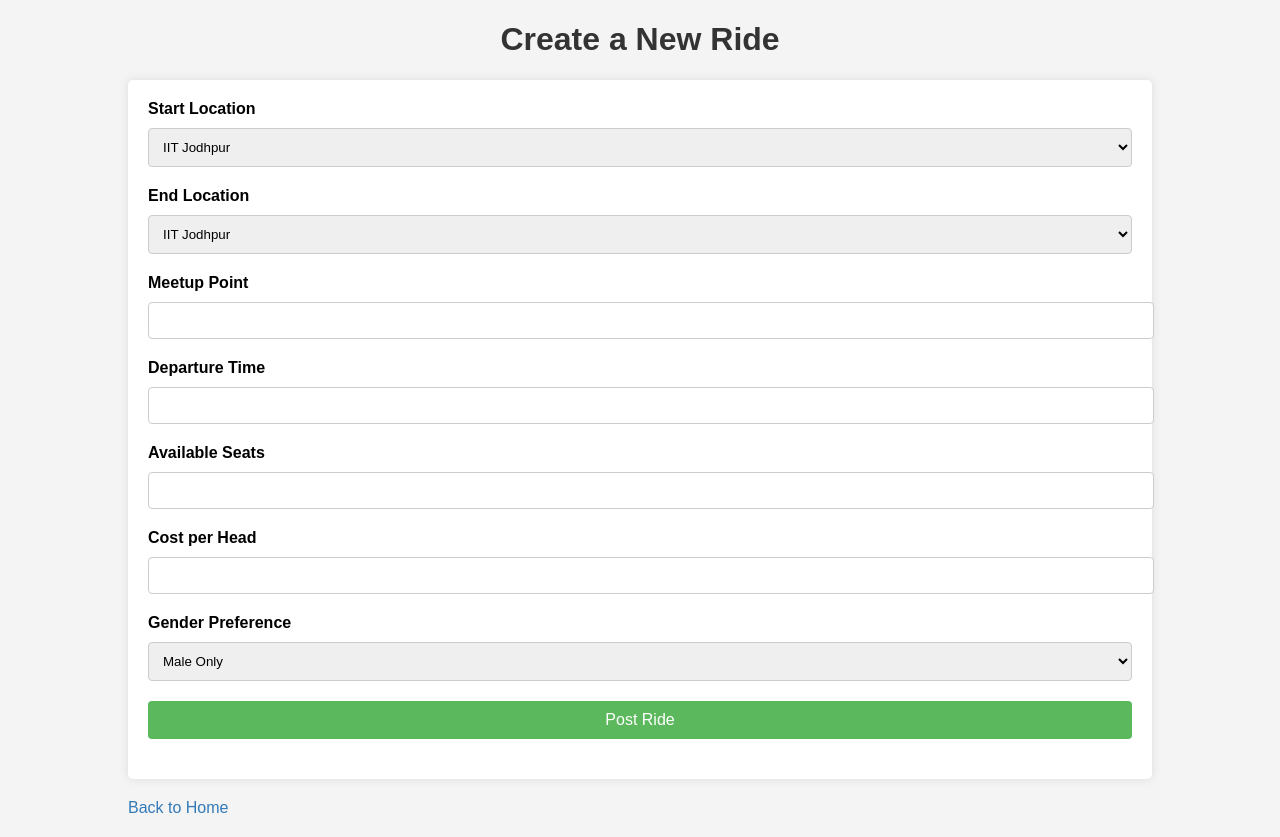
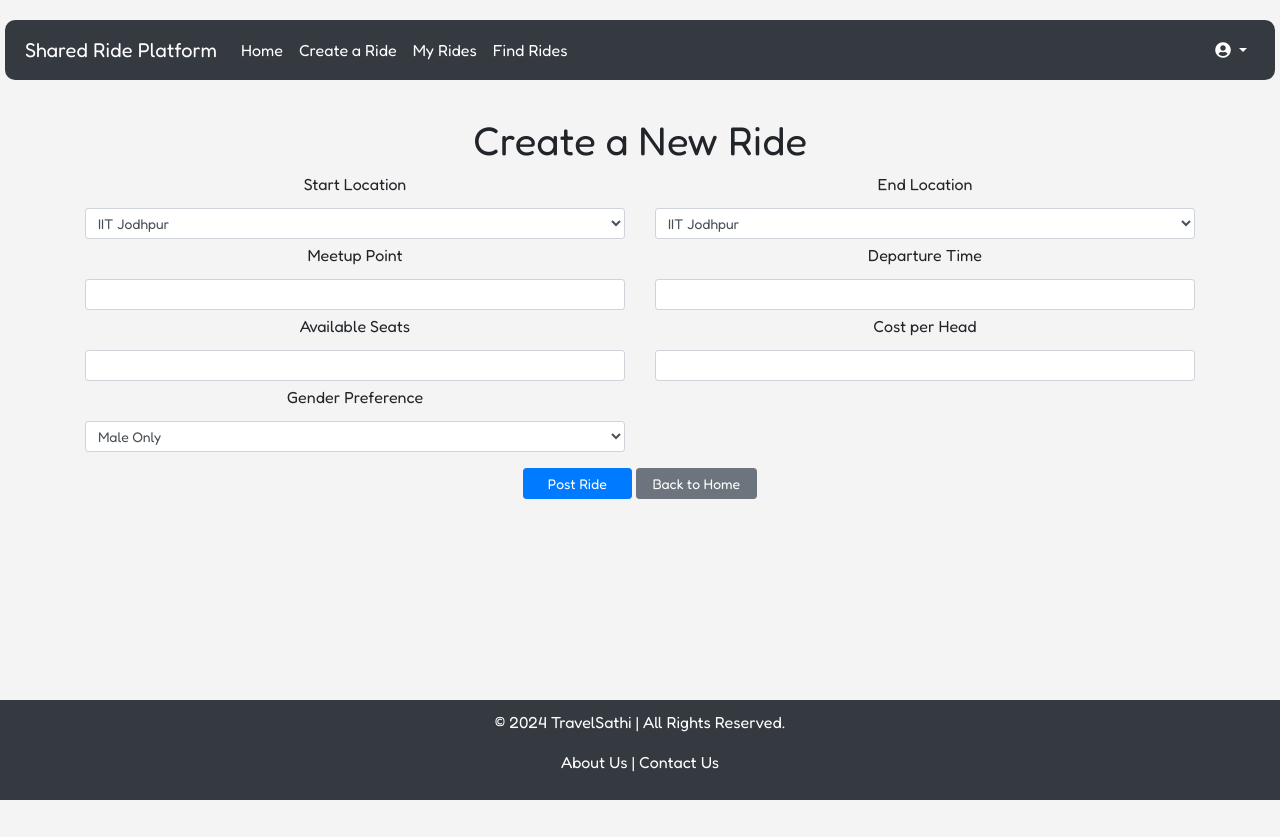
Before and after one commit to akaash897/TravelSathi-Travel-Companion-App, a Flask app: page /ride/new in a window 1280 px wide. After the commit the page ends 800 px from the top, so only its background shows below. Run offline with Flask 3, Linux system fonts and the light colour scheme; a user stored in the database is signed in; some libraries are stand-ins or nearby versions.

Commit message:
extend base in about, contact, create_ride, modified layout create ride, update forms.py

```diff
--- a/forms.py
+++ b/forms.py
@@ -17,8 +17,15 @@ class LoginForm(FlaskForm):
     password = PasswordField('Password', validators=[DataRequired()])
     submit = SubmitField('Login')
 
+from wtforms.validators import NumberRange
+
+from wtforms import ValidationError
+
+from wtforms import ValidationError, FloatField, IntegerField, SelectField, StringField, SubmitField
+from wtforms.validators import DataRequired
+from flask_wtf import FlaskForm
+
 class RideForm(FlaskForm):
-    # Dropdown options for start and end location
     location_choices = [
         ('iit_jodhpur', 'IIT Jodhpur'),
         ('jodhpur_junction', 'Jodhpur Junction'),
@@ -36,6 +43,17 @@ class RideForm(FlaskForm):
     gender_preference = SelectField('Gender Preference', choices=[('male', 'Male Only'), ('female', 'Female Only'), ('co-ed', 'Co-ed')])
     submit = SubmitField('Post Ride')
 
+    # Custom validation for start and end location
+    def validate_end_location(self, end_location):
+        if self.start_location.data == end_location.data:
+            raise ValidationError('End location must be different from start location.')
+
+    # Custom validation for available seats
     def validate_available_seats(self, available_seats):
         if available_seats.data <= 1:
             raise ValidationError('Available seats must be greater than 1.')
+
+    # Custom validation for cost per head
+    def validate_cost_per_head(self, cost_per_head):
+        if cost_per_head.data is not None and cost_per_head.data <= 0.0:
+            raise ValidationError('Cost per head must be greater than 0.')
--- a/templates/base.html
+++ b/templates/base.html
@@ -1,44 +1,65 @@
 <!DOCTYPE html>
 <html lang="en">
+
 <head>
     <meta charset="UTF-8">
     <meta name="viewport" content="width=device-width, initial-scale=1.0">
     <meta http-equiv="X-UA-Compatible" content="ie=edge">
     <link href="https://stackpath.bootstrapcdn.com/bootstrap/4.5.2/css/bootstrap.min.css" rel="stylesheet">
     <link href="https://fonts.googleapis.com/css2?family=Fredoka:wght@400;700&display=swap" rel="stylesheet">
+    <!-- Font Awesome for icons -->
+    <link rel="stylesheet" href="https://cdnjs.cloudflare.com/ajax/libs/font-awesome/5.15.1/css/all.min.css">
     <style>
         body {
             font-family: 'Fredoka', cursive;
             background-color: #f4f4f4;
-            text-align: center; /* Centering all text */
-            min-height: 100vh; /* Full viewport height */
+            text-align: center;
+            /* Centering all text */
+            min-height: 100vh;
+            /* Full viewport height */
             display: flex;
-            flex-direction: column; /* Enable flexbox */
+            flex-direction: column;
+            /* Enable flexbox */
         }
+
         .navbar {
-            background-color: #343a40; /* Darker navbar */
-            border-radius: 10px; /* Rounded edges */
-            padding: 10px 20px; /* Space around the navbar */
+            background-color: #343a40;
+            /* Darker navbar */
+            border-radius: 10px;
+            /* Rounded edges */
+            padding: 10px 20px;
+            /* Space around the navbar */
             margin-bottom: 20px;
             margin-top: 20px;
             margin-left: 5px;
-            margin-right: 5px; /* Space below the navbar */
+            margin-right: 5px;
+            /* Space below the navbar */
         }
-        .navbar-brand, .nav-link {
-            color: white !important; /* White text for navbar links */
+
+        .navbar-brand,
+        .nav-link {
+            color: white !important;
+            /* White text for navbar links */
         }
+
         .navbar-nav .nav-link:hover {
-            color: #f8f9fa !important; /* Slightly lighter on hover */
+            color: #f8f9fa !important;
+            /* Slightly lighter on hover */
         }
+
         .footer {
-            background-color: #343a40; /* Same dark color for footer */
-            color: white; /* White text in footer */
+            background-color: #343a40;
+            /* Same dark color for footer */
+            color: white;
+            /* White text in footer */
             padding: 10px 0;
-            margin-top: auto; /* Pushes the footer to the bottom */
+            margin-top: auto;
+            /* Pushes the footer to the bottom */
         }
     </style>
     {% block head %}{% endblock %}
 </head>
+
 <body>
     <nav class="navbar navbar-expand-lg navbar-dark">
         <a class="navbar-brand" href="#">Shared Ride Platform</a>
@@ -60,7 +81,8 @@
             <ul class="navbar-nav ml-auto">
                 {% if current_user.is_authenticated %}
                 <li class="nav-item dropdown">
-                        <a class="nav-link dropdown-toggle" href="#" id="profileDropdown" role="button" data-toggle="dropdown" aria-haspopup="true" aria-expanded="false">
+                    <a class="nav-link dropdown-toggle" href="#" id="profileDropdown" role="button"
+                        data-toggle="dropdown" aria-haspopup="true" aria-expanded="false">
                         <i class="fas fa-user-circle"></i> <!-- User Icon -->
                     </a>
                     <div class="dropdown-menu dropdown-menu-right" aria-labelledby="profileDropdown">
@@ -84,8 +106,6 @@
     <!-- Bootstrap JS, Popper.js, and jQuery -->
     <script src="https://code.jquery.com/jquery-3.5.1.slim.min.js"></script>
     <script src="https://cdn.jsdelivr.net/npm/bootstrap@4.5.2/dist/js/bootstrap.bundle.min.js"></script>
-    <!-- Font Awesome for icons -->
-    <link rel="stylesheet" href="https://cdnjs.cloudflare.com/ajax/libs/font-awesome/5.15.1/css/all.min.css">
     <footer class="footer">
         <div class="container">
             <p>&copy; {{ current_year }} TravelSathi | All Rights Reserved.</p>
@@ -96,4 +116,5 @@
         </div>
     </footer>
 </body>
+
 </html>
--- a/templates/create_ride.html
+++ b/templates/create_ride.html
@@ -1,63 +1,46 @@
 <!-- templates/create_ride.html -->
-<!DOCTYPE html>
-<html lang="en">
-<head>
-    <meta charset="UTF-8">
-    <meta name="viewport" content="width=device-width, initial-scale=1.0">
-    <title>Create Ride</title>
-    <link rel="stylesheet" href="{{ url_for('static', filename='styles.css') }}">
-</head>
-<body>
-    <div class="container">
-        <h1>Create a New Ride</h1>
-        <form method="POST">
-            {{ form.hidden_tag() }}
+{% extends 'base.html' %}
 
-            <label for="start_location">{{ form.start_location.label }}</label>
-            {{ form.start_location(class="form-control") }}
-            {% if form.start_location.errors %}
-                <span class="text-danger">{{ form.start_location.errors[0] }}</span>
+{% block head %}
+<title>Create a Ride</title>
+{% endblock %}
+
+{% block body %}
+<div class="container mt-3">
+    <h1 class="text-center">Create a New Ride</h1>
+
+    <form method="POST" class="row g-3">
+        {{ form.hidden_tag() }}
+
+        {% for field in [form.start_location, form.end_location] %}
+        <div class="col-md-6 mb-1">
+            <label for="{{ field.id }}" class="form-label mb-1">{{ field.label }}</label>
+            {{ field(class="form-control form-control-sm") }}
+            {% if field.errors %}
+            <small class="text-danger">{{ field.errors[0] }}</small>
             {% endif %}
+        </div>
+        {% endfor %}
 
-            <label for="end_location">{{ form.end_location.label }}</label>
-            {{ form.end_location(class="form-control") }}
-            {% if form.end_location.errors %}
-                <span class="text-danger">{{ form.end_location.errors[0] }}</span>
+        {% for field in [form.meetup_point, form.departure_time, form.available_seats, form.cost_per_head] %}
+        <div class="col-md-6 mb-1">
+            <label for="{{ field.id }}" class="form-label mb-1">{{ field.label }}</label>
+            {{ field(class="form-control form-control-sm") }}
+            {% if field.errors %}
+            <small class="text-danger">{{ field.errors[0] }}</small>
             {% endif %}
+        </div>
+        {% endfor %}
 
-            <label for="meetup_point">{{ form.meetup_point.label }}</label>
-            {{ form.meetup_point(class="form-control") }}
-            {% if form.meetup_point.errors %}
-                <span class="text-danger">{{ form.meetup_point.errors[0] }}</span>
-            {% endif %}
+        <div class="col-md-6">
+            <label for="{{ form.gender_preference.id }}" class="form-label mb-1">{{ form.gender_preference.label }}</label>
+            {{ form.gender_preference(class="form-control form-control-sm") }}
+        </div>
 
-            <label for="departure_time">{{ form.departure_time.label }}</label>
-            {{ form.departure_time(class="form-control") }}
-            {% if form.departure_time.errors %}
-                <span class="text-danger">{{ form.departure_time.errors[0] }}</span>
-            {% endif %}
-
-            <label for="available_seats">{{ form.available_seats.label }}</label>
-            {{ form.available_seats(class="form-control") }}
-            {% if form.available_seats.errors %}
-                <span class="text-danger">{{ form.available_seats.errors[0] }}</span>
-            {% endif %}
-
-            <label for="cost_per_head">{{ form.cost_per_head.label }}</label>
-            {{ form.cost_per_head(class="form-control") }}
-            {% if form.cost_per_head.errors %}
-                <span class="text-danger">{{ form.cost_per_head.errors[0] }}</span>
-            {% endif %}
-
-            <label for="gender_preference">{{ form.gender_preference.label }}</label>
-            {{ form.gender_preference(class="form-control") }}
-
-            <div>
-                {{ form.submit(class="btn btn-primary") }}
-            </div>
-        </form>
-        <a href="{{ url_for('home') }}">Back to Home</a>
-    </div>
-    <script src="{{ url_for('static', filename='scripts.js') }}"></script>
-</body>
-</html>
+        <div class="col-12 text-center mt-3">
+            {{ form.submit(class="btn btn-primary btn-sm px-4 me-2") }}
+            <a href="{{ url_for('home') }}" class="btn btn-secondary btn-sm px-3">Back to Home</a>
+        </div>
+    </form>
+</div>
+{% endblock %}
```
Also changed, not shown: templates/about.html (+11 -15 lines), templates/contact.html (+8 -14 lines), database.db. Lines whose indentation alone changed are shown as unchanged.
